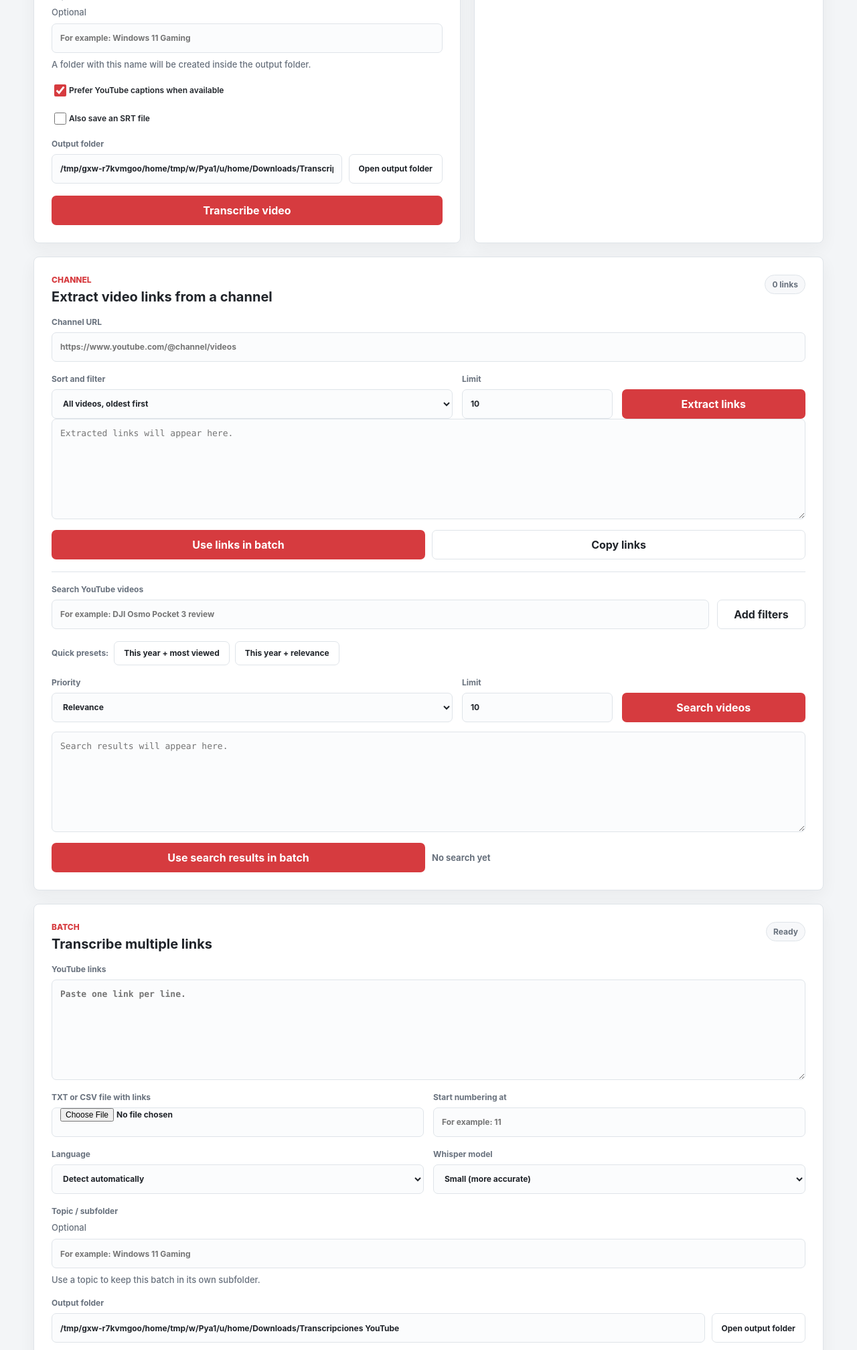
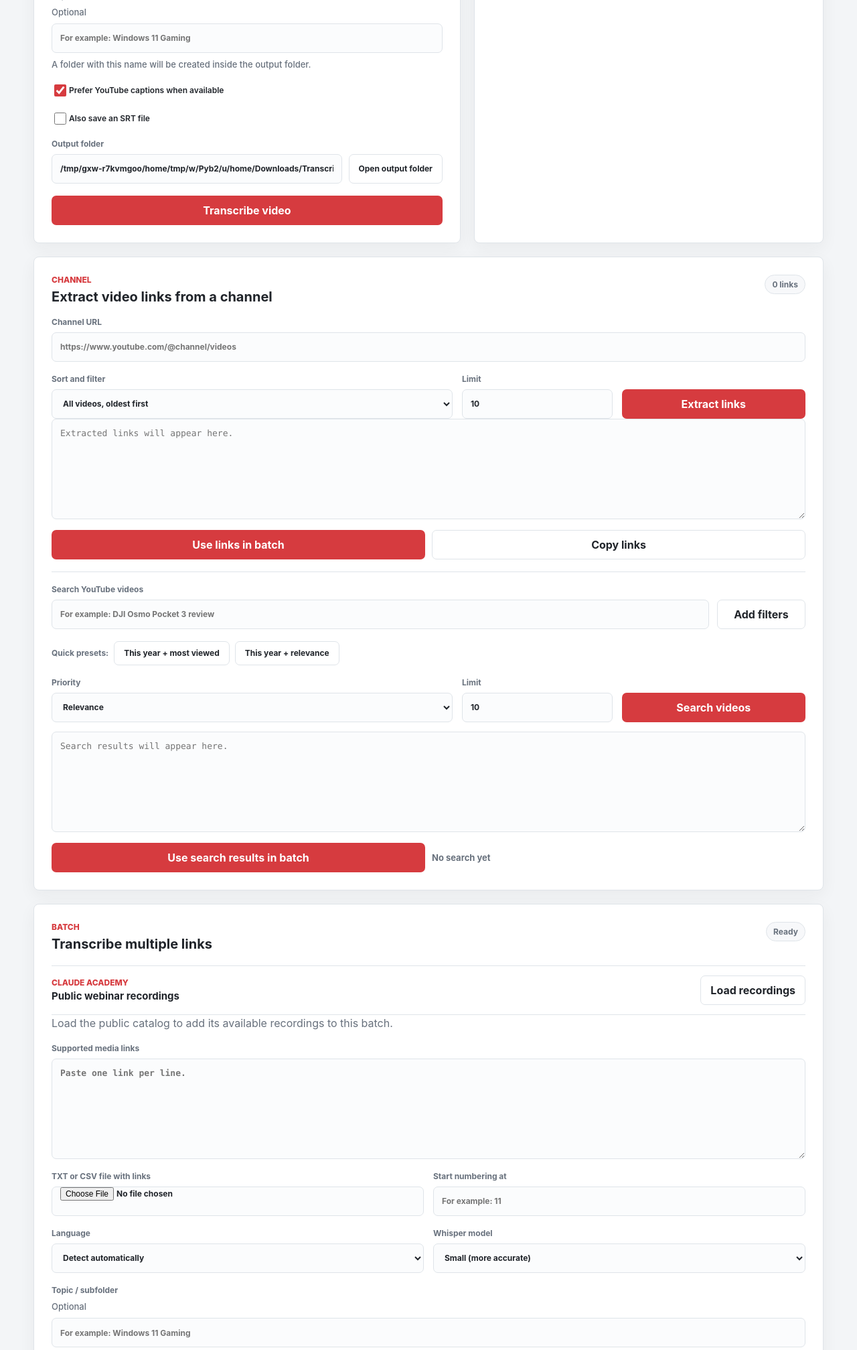
Before and after one commit to sheldor26/youtube-transcriber, a FastAPI app: page / in a window 1280 px wide. Shown: the part 326-2341 px from the top of the page at 67% size. Run offline with FastAPI, Linux system fonts and the light colour scheme.

Commit message:
Add Claude Academy webinar support

```diff
--- a/app/main.py
+++ b/app/main.py
@@ -126,6 +126,8 @@ whisper_models_lock = threading.Lock()
 ALLOWED_MODELS = {"tiny", "base", "small", "medium"}
 ALLOWED_LANGUAGES = {"auto", "es", "en", "pt", "fr", "de"}
 YOUTUBE_SHORT_HOSTS = {"youtu.be", "www.youtu.be"}
+GOLDCAST_ON_DEMAND_HOST = "anthropic.ondemand.goldcast.io"
+CLAUDE_ACADEMY_WEBINARS_URL = "https://academy.claude.com/assets/data/webinars-latest.json"
 METADATA_WORKERS = 8
 SEARCH_METADATA_CANDIDATE_CAP = 40
 SEARCH_METADATA_TIME_BUDGET_SECONDS = 15
@@ -243,6 +245,27 @@ def youtube_video_id(url: str) -> Optional[str]:
         candidate = match.group(1) if match else ""
 
     return candidate if re.fullmatch(r"[A-Za-z0-9_-]{6,}", candidate) else None
+
+
+def goldcast_webinar_id(url: str) -> Optional[str]:
+    """Accept only Anthropic's public on-demand Goldcast recordings."""
+    parsed = urlparse(url.strip())
+    if parsed.scheme not in {"http", "https"} or (parsed.hostname or "").lower().rstrip(".") != GOLDCAST_ON_DEMAND_HOST:
+        return None
+    match = re.fullmatch(r"/on-demand/([0-9a-fA-F-]{36})/?", parsed.path)
+    return match.group(1).lower() if match else None
+
+
+def media_id(url: str) -> Optional[str]:
+    youtube_id = youtube_video_id(url)
+    if youtube_id:
+        return youtube_id
+    goldcast_id = goldcast_webinar_id(url)
+    return f"goldcast:{goldcast_id}" if goldcast_id else None
+
+
+def media_platform(url: str) -> str:
+    return "YouTube" if youtube_video_id(url) else "Goldcast"
 
 
 def destination_dir_for(output_dir: str) -> Path:
@@ -272,14 +295,14 @@ def find_indexed_transcript(output_dir: str, video_id: Optional[str]) -> Optiona
 
 
 def find_existing_transcript(job: Job, basename: str, info: Dict[str, Any]) -> Optional[Path]:
-    video_id = info.get("id") or youtube_video_id(job.url)
-    indexed = find_indexed_transcript(job.output_dir, video_id)
+    source_id = media_id(job.url) or info.get("id")
+    indexed = find_indexed_transcript(job.output_dir, source_id)
     if indexed:
         return indexed
 
-    # A title is not a stable identity. Preserve legacy title-only detection only
-    # when the URL itself does not expose a usable YouTube video ID.
-    if not video_id:
+    # A title is not a stable identity. Preserve title-only detection only for
+    # legacy URLs without a stable provider identifier.
+    if not source_id:
         expected = destination_dir_for(job.output_dir) / f"{basename}.txt"
         if expected.exists():
             return expected
@@ -302,7 +325,7 @@ def append_batch_indexes(batch: Batch, job: Job, order: int) -> None:
     row = {
         "batch_id": batch.id,
         "order": order,
-        "video_id": youtube_video_id(job.url),
+        "video_id": media_id(job.url),
         "title": job.title or "",
         "url": job.url,
         "status": job.status,
@@ -322,7 +345,7 @@ def append_single_job_index(job: Job) -> None:
     row = {
         "batch_id": "",
         "order": "",
-        "video_id": youtube_video_id(job.url),
+        "video_id": media_id(job.url),
         "title": job.title or "",
         "url": job.url,
         "status": job.status,
@@ -509,7 +532,7 @@ def extract_video_info(job: Job) -> Dict[str, Any]:
         on_retry=lambda attempt, total, _exc: update_job(
             job.id,
             progress=10,
-            message=f"YouTube interrupted the connection; retrying ({attempt + 1} of {total})",
+            message=f"{media_platform(job.url)} interrupted the connection; retrying ({attempt + 1} of {total})",
         ),
     )
 
@@ -821,7 +844,7 @@ def try_captions(job: Job, info: Dict[str, Any], job_dir: Path) -> Optional[List
     if not track:
         return None
 
-    update_job(job.id, progress=35, message="Downloading YouTube captions")
+    update_job(job.id, progress=35, message="Downloading available captions")
     caption_path = job_dir / "captions.vtt"
     if not caption_path.exists() or caption_path.stat().st_size == 0:
         download_caption_file(track["url"], caption_path)
@@ -861,13 +884,13 @@ def download_progress_hook(job_id: str):
             if total:
                 ratio = max(0.0, min(1.0, downloaded / total))
                 progress = 30 + int(ratio * 18)
-                message = f"Descargando audio: {format_bytes(downloaded)} de {format_bytes(total)}"
+                message = f"Downloading audio: {format_bytes(downloaded)} of {format_bytes(total)}"
             else:
                 progress = 32
-                message = f"Descargando audio: {format_bytes(downloaded)}"
+                message = f"Downloading audio: {format_bytes(downloaded)}"
             update_job(job_id, progress=progress, message=message)
         elif status == "finished":
-            update_job(job_id, progress=49, message="Audio descargado; preparando Whisper")
+            update_job(job_id, progress=49, message="Audio downloaded; preparing Whisper")
 
     return hook
 
@@ -883,7 +906,7 @@ def download_audio(job: Job, job_dir: Path) -> Path:
         reverse=True,
     )
     if cached_audio:
-        update_job(job.id, progress=49, message="Reutilizando audio descargado anteriormente")
+        update_job(job.id, progress=49, message="Reusing previously downloaded audio")
         return cached_audio[0]
 
     output_template = str(job_dir / "audio.%(ext)s")
@@ -900,7 +923,7 @@ def download_audio(job: Job, job_dir: Path) -> Path:
         "progress_hooks": [download_progress_hook(job.id)],
         "extractor_args": {"youtube": {"player_client": ["android", "ios", "tv"]}},
     }
-    update_job(job.id, progress=30, message="Descargando audio")
+    update_job(job.id, progress=30, message="Downloading audio")
 
     def download() -> None:
         with YoutubeDL(options) as ydl:
@@ -911,7 +934,7 @@ def download_audio(job: Job, job_dir: Path) -> Path:
         on_retry=lambda attempt, total, _exc: update_job(
             job.id,
             progress=30,
-            message=f"YouTube interrupted the download; retrying ({attempt + 1} of {total})",
+            message=f"{media_platform(job.url)} interrupted the download; retrying ({attempt + 1} of {total})",
         ),
     )
 
@@ -1009,10 +1032,10 @@ def process_job(job_id: str) -> None:
     persist_job_snapshot(job.id, public_job(job))
 
     try:
-        update_job(job.id, status="running", progress=10, message="Leyendo informacion del video")
+        update_job(job.id, status="running", progress=10, message="Reading video information")
         info = extract_video_info(job)
 
-        title = info.get("title") or "YouTube video"
+        title = info.get("title") or "Video"
         basename_source = f"{job.filename_prefix} {title}" if job.filename_prefix else title
         basename = sanitize_filename(basename_source)
         update_job(job.id, title=title, duration=info.get("duration"), output_basename=basename)
@@ -1042,16 +1065,16 @@ def process_job(job_id: str) -> None:
             segments = transcribe_with_whisper(job, audio_path)
 
         if not segments:
-            raise RuntimeError("Whisper no detecto voz hablada en el audio; el video puede ser musical, cinematografico o no tener narracion.")
-
-        update_job(job.id, progress=94, message="Guardando archivos")
+            raise RuntimeError("Whisper did not detect speech in the audio. The video may be musical, cinematic, or have no narration.")
+
+        update_job(job.id, progress=94, message="Saving files")
         outputs = write_outputs(job_dir, segments, job.output_basename or "youtube-transcript", job.save_srt)
         saved_outputs = copy_outputs_to_destination(job, outputs)
         update_job(
             job.id,
             status="done",
             progress=100,
-            message=f"Transcripcion lista en {Path(job.output_dir).expanduser()}",
+            message=f"Transcript ready in {Path(job.output_dir).expanduser()}",
             transcript_path=str(saved_outputs["txt"]),
             srt_path=str(saved_outputs["srt"]) if "srt" in saved_outputs else None,
         )
@@ -1059,7 +1082,7 @@ def process_job(job_id: str) -> None:
             try:
                 append_single_job_index(job)
             except Exception as exc:
-                update_job(job.id, message=f"Transcripcion lista, pero no pude actualizar el indice: {exc}")
+                update_job(job.id, message=f"Transcript is ready, but the index could not be updated: {exc}")
     except Exception as exc:
         update_job(job.id, status="error", error=str(exc), message="Could not complete the job", progress=100)
 
@@ -1071,13 +1094,50 @@ def parse_urls(raw_text: str) -> List[str]:
     seen = set()
     for candidate in candidates:
         cleaned = candidate.strip().rstrip(").]")
-        if not youtube_video_id(cleaned):
+        identifier = media_id(cleaned)
+        if not identifier:
             continue
-        dedupe_key = youtube_video_id(cleaned) or cleaned
-        if dedupe_key not in seen:
-            seen.add(dedupe_key)
+        if identifier not in seen:
+            seen.add(identifier)
             urls.append(cleaned)
     return urls
+
+
+def parse_claude_academy_webinars(payload: Any) -> List[Dict[str, str]]:
+    """Return only public, on-demand webinar recordings supported by this app."""
+    records = payload.get("webinars") if isinstance(payload, dict) else None
+    if not isinstance(records, list):
+        raise ValueError("Claude Academy returned an invalid webinar catalog.")
+
+    webinars: List[Dict[str, str]] = []
+    seen = set()
+    for record in records:
+        if not isinstance(record, dict):
+            continue
+        recording = record.get("recording")
+        if not isinstance(recording, dict):
+            continue
+        url = recording.get("url")
+        identifier = media_id(url) if isinstance(url, str) else None
+        if not identifier or identifier in seen:
+            continue
+        seen.add(identifier)
+        webinars.append(
+            {
+                "title": record.get("title") if isinstance(record.get("title"), str) else "Untitled webinar",
+                "url": url,
+                "platform": media_platform(url),
+                "id": identifier,
+            }
+        )
+    return webinars
+
+
+def fetch_claude_academy_webinars() -> List[Dict[str, str]]:
+    request = UrlRequest(CLAUDE_ACADEMY_WEBINARS_URL, headers={"User-Agent": "YouTube-Transcriber/1.0"})
+    with urlopen(request, timeout=30) as response:
+        payload = json.loads(response.read().decode("utf-8"))
+    return parse_claude_academy_webinars(payload)
 
 
 KNOWLEDGE_THEMES = {
@@ -1528,7 +1588,7 @@ def process_batch(batch_id: str) -> None:
             else:
                 batch.failed += 1
             batch.progress = int(((index + 1) / max(1, len(batch.urls))) * 100)
-            batch.message = f"Procesados {index + 1} de {len(batch.urls)}"
+            batch.message = f"Processed {index + 1} of {len(batch.urls)}"
 
         try:
             append_batch_indexes(batch, finished_job, index + 1)
@@ -1540,7 +1600,7 @@ def process_batch(batch_id: str) -> None:
                     batch.project_id,
                     Path(finished_job.transcript_path),
                     {
-                        "video_id": youtube_video_id(finished_job.url),
+                        "video_id": media_id(finished_job.url),
                         "title": finished_job.title,
                         "source_url": finished_job.url,
                         "source_kind": finished_job.source,
@@ -1553,7 +1613,7 @@ def process_batch(batch_id: str) -> None:
         persist_batch_state(batch)
 
     if batch.generate_knowledge_base or batch.generate_consolidated_summary:
-        update_batch(batch.id, message="Preparando resultados consolidados")
+        update_batch(batch.id, message="Preparing consolidated results")
         try:
             if batch.generate_knowledge_base:
                 kb_path = build_knowledge_base(batch)
@@ -1762,6 +1822,23 @@ def create_editorial_material(
     return JSONResponse({"path": str(output_path)})
 
 
+@app.post("/api/catalogs/claude-academy")
+def import_claude_academy_webinars() -> JSONResponse:
+    try:
+        webinars = fetch_claude_academy_webinars()
+    except Exception as exc:
+        raise HTTPException(status_code=502, detail=f"Could not load the Claude Academy webinar catalog: {exc}") from exc
+    providers = Counter(webinar["platform"] for webinar in webinars)
+    return JSONResponse(
+        {
+            "count": len(webinars),
+            "providers": dict(providers),
+            "webinars": webinars,
+            "links": [webinar["url"] for webinar in webinars],
+        }
+    )
+
+
 @app.post("/api/jobs")
 def create_job(
     url: str = Form(...),
@@ -1772,8 +1849,8 @@ def create_job(
     topic_name: str = Form(""),
     save_srt: str = Form(""),
 ) -> JSONResponse:
-    if not youtube_video_id(url):
-        raise HTTPException(status_code=400, detail="Enter a valid YouTube URL.")
+    if not media_id(url):
+        raise HTTPException(status_code=400, detail="Enter a valid YouTube URL or a public Claude Academy Goldcast recording URL.")
 
     job_id = uuid.uuid4().hex[:12]
     selected_model = model_size if model_size in ALLOWED_MODELS else "tiny"
@@ -1929,7 +2006,7 @@ async def create_batch(
         file_text = (await links_file.read()).decode("utf-8", errors="ignore")
     urls = parse_urls(f"{links_text}\n{file_text}")
     if not urls:
-        raise HTTPException(status_code=400, detail="No YouTube links were found.")
+        raise HTTPException(status_code=400, detail="No supported YouTube or Claude Academy Goldcast links were found.")
 
     selected_model = model_size if model_size in ALLOWED_MODELS else "tiny"
     parsed_start_number = int(start_number) if start_number.strip().isdigit() else None
--- a/app/static/styles.css
+++ b/app/static/styles.css
@@ -63,7 +63,8 @@ body {
 }
 
 h1,
-h2 {
+h2,
+h3 {
   margin: 0;
   letter-spacing: 0;
 }
@@ -75,6 +76,10 @@ h1 {
 
 h2 {
   font-size: 20px;
+}
+
+h3 {
+  font-size: 15px;
 }
 
 .badge,
@@ -97,6 +102,26 @@ h2 {
 
 .compact {
   margin-top: 18px;
+}
+
+.academy-import {
+  display: flex;
+  align-items: center;
+  justify-content: space-between;
+  gap: 16px;
+  margin-top: 20px;
+  padding: 14px 0;
+  border-block: 1px solid var(--line);
+}
+
+.academy-import .eyebrow {
+  margin-bottom: 3px;
+}
+
+.academy-import button {
+  width: auto;
+  padding-inline: 14px;
+  white-space: nowrap;
 }
 
 label {
@@ -376,8 +401,14 @@ pre {
   }
 
   .filter-button,
-  .folder-control button {
+  .folder-control button,
+  .academy-import button {
     width: 100%;
+  }
+
+  .academy-import {
+    align-items: stretch;
+    flex-direction: column;
   }
 
   h1 {
--- a/app/templates/index.html
+++ b/app/templates/index.html
@@ -153,8 +153,16 @@
           <div><p class="eyebrow">Batch</p><h2>Transcribe multiple links</h2></div>
           <span id="batchStatusText" class="badge">Ready</span>
         </div>
+        <div class="academy-import">
+          <div>
+            <p class="eyebrow">Claude Academy</p>
+            <h3>Public webinar recordings</h3>
+          </div>
+          <button id="loadClaudeAcademy" type="button" class="secondary">Load recordings</button>
+        </div>
+        <p id="claudeAcademyStatus" class="source">Load the public catalog to add its available recordings to this batch.</p>
         <form id="batchForm" class="form compact">
-          <label>YouTube links<textarea name="links_text" id="batchLinks" class="links-box" placeholder="Paste one link per line."></textarea></label>
+          <label>Supported media links<textarea name="links_text" id="batchLinks" class="links-box" placeholder="Paste one link per line."></textarea></label>
           <div class="grid">
             <label>TXT or CSV file with links<input name="links_file" type="file" accept=".txt,.csv,text/plain" /></label>
             <label>Start numbering at<input name="start_number" type="number" min="1" placeholder="For example: 11" /></label>
@@ -237,6 +245,8 @@
       const batchMessage = document.querySelector("#batchMessage");
       const batchResults = document.querySelector("#batchResults");
       const resumeBatchForm = document.querySelector("#resumeBatchForm");
+      const loadClaudeAcademy = document.querySelector("#loadClaudeAcademy");
+      const claudeAcademyStatus = document.querySelector("#claudeAcademyStatus");
       const openFolderButtons = document.querySelectorAll(".open-folder");
       let activeSearchRequest = null;
 
@@ -410,6 +420,29 @@
         batchFolderHint.textContent = topic ? `This batch will be saved in a subfolder named: ${topic}` : "Use a topic to keep this batch in its own subfolder.";
       });
 
+      loadClaudeAcademy.addEventListener("click", async () => {
+        const originalText = loadClaudeAcademy.textContent;
+        loadClaudeAcademy.disabled = true;
+        loadClaudeAcademy.textContent = "Loading...";
+        claudeAcademyStatus.textContent = "Loading the public Claude Academy catalog...";
+        try {
+          const data = await requestJson("/api/catalogs/claude-academy", { method: "POST" });
+          batchLinks.value = data.links.join("\n");
+          if (!batchForm.elements.topic_name.value.trim()) {
+            batchForm.elements.topic_name.value = "Claude Academy Webinars";
+            batchForm.elements.topic_name.dispatchEvent(new Event("input"));
+          }
+          const providers = Object.entries(data.providers || {}).map(([name, count]) => `${count} ${name}`).join(", ");
+          claudeAcademyStatus.textContent = `${data.count} public recordings loaded (${providers}). Review the batch settings, then start when ready.`;
+          batchLinks.focus();
+        } catch (error) {
+          claudeAcademyStatus.textContent = error.message;
+        } finally {
+          loadClaudeAcademy.disabled = false;
+          loadClaudeAcademy.textContent = originalText;
+        }
+      });
+
       batchForm.addEventListener("submit", async (event) => {
         event.preventDefault();
         batchResults.hidden = true;
```
Also changed, not shown: tests/test_core.py (+19 -0 lines), README.md.
